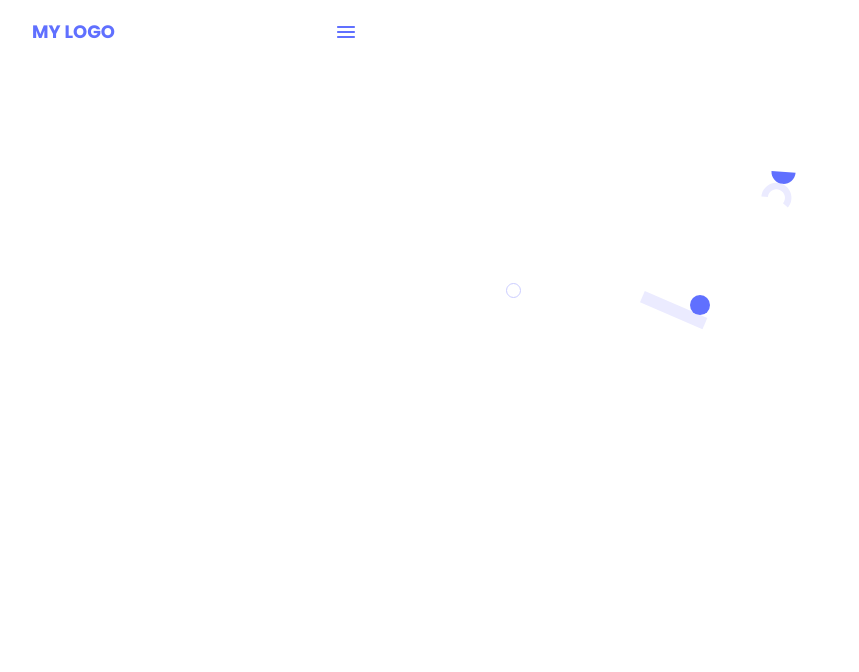
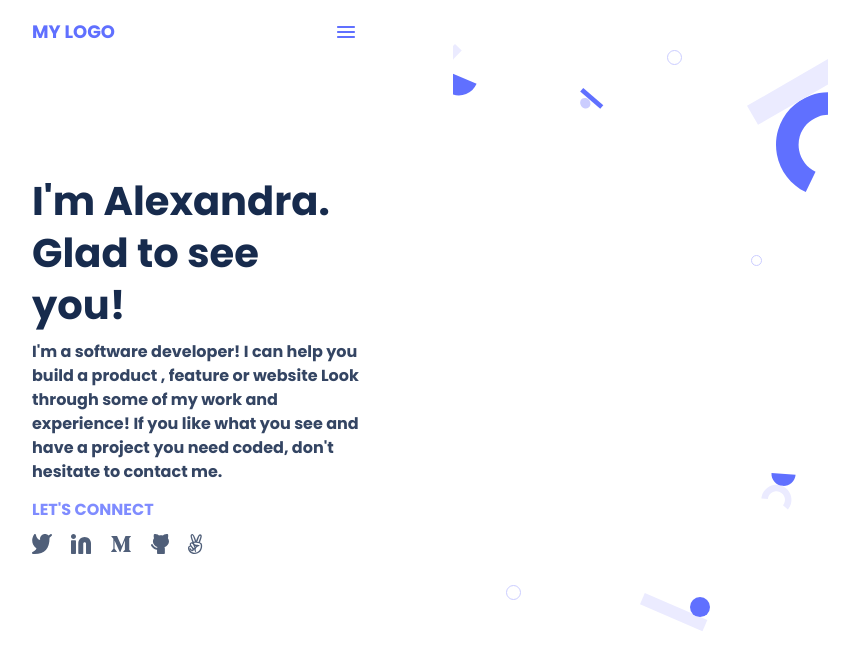
Before and after one commit to Maliha-Jamshaid/Portfolio, a website: page index.html in a window 1280 px wide. Shown: the whole page, without its empty margins (0-859 px from the left). Drawn offline with Linux system fonts and the light colour scheme.

Commit message:
HEADLINE COMMIT

```diff
--- a/index.html
+++ b/index.html
@@ -20,6 +20,28 @@
 
     </header>
 
+    <div class="headline">
+        <div class="primary">
+            I'm Alexandra.
+            Glad to see you!
+        </div>
+        <div class="text">
+            I'm a software developer! I can help you
+            build a product , feature or website Look
+            through some of my work and
+            experience! If you like what you see and
+            have a project you need coded, don't
+            hesitate to contact me.
+        </div>
+        <div class="connect">
+            LET'S CONNECT
+        </div>
+        <div class="mediaIcons">
+            <img src="social media icons.svg" alt="Social media icons">
+        </div>
+
+    </div>
+
 
 </body>
 </html>
--- a/style.css
+++ b/style.css
@@ -1,12 +1,14 @@
-*{
+* {
   zoom: 0%;
 }
-body{
+
+body {
   background-image: url(header-shapes\ mobile@2x.svg);
   background-repeat: no-repeat;
-    background-position: center ;
+  background-position: center;
 }
-.head{
+
+.head {
   display: flex;
   width: 375px;
   height: 48px;
@@ -16,23 +18,76 @@ body{
   flex-shrink: 0;
 }
 
-.mylogo{
+.mylogo {
   display: flex;
   padding: 10px 12px;
   align-items: center;
-    color: var(--primary-b-400, #6070FF);
+  color: var(--primary-b-400, #6070ff);
   text-align: center;
-    font-family: Poppins;
+  font-family: 'Poppins', sans-serif;
   font-size: 18px;
   font-style: normal;
   font-weight: 700;
-    line-height: 20px; /* 111.111% */
+  line-height: 20px;
 }
 
-.icon{
+.icon {
   display: flex;
   padding: 8px;
   align-items: flex-start;
   width: 24px;
   height: 24px;
 }
+
+.headline {
+  display: inline-flex;
+  padding: 114px 24px;
+  flex-direction: column;
+  align-items: flex-start;
+  gap: 12px;
+}
+
+.primary {
+  display: flex;
+  width: 327px;
+  height: 150px;
+  flex-direction: column;
+  justify-content: center;
+  color: var(--neutrals-n-800, #172b4d);
+  font-family: 'Poppins', sans-serif;
+  font-size: 40px;
+  line-height: 52px;
+}
+
+.text {
+  width: 327px;
+  height: 146px;
+  color: var(--neutrals-n-600, #344563);
+  font-family: 'Poppins', sans-serif;
+  font-size: 16px;
+  font-style: normal;
+  font-weight: 400;
+  line-height: 24px;
+}
+
+.connect {
+  color: var(--primary-b-300, #7f8cff);
+  font-family: 'Poppins', sans-serif;
+  font-size: 16px;
+  font-style: normal;
+  font-weight: 500;
+  line-height: 24px;
+}
+
+.mediaIcons {
+  width: 170.167px;
+  height: 20px;
+}
+
+.eclipse5 {
+  width: 11px;
+  height: 10px;
+  transform: rotate(52.971deg);
+  flex-shrink: 0;
+  fill: var(--primary-b-100, #cbcdff);
+}
```
Lines whose indentation alone changed are shown as unchanged.
